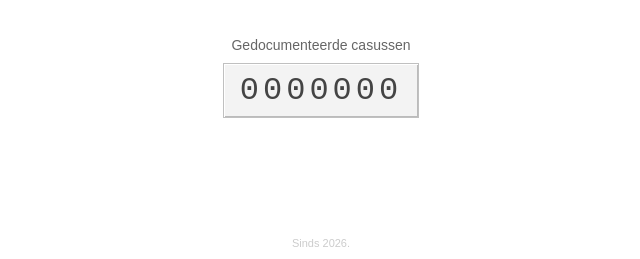
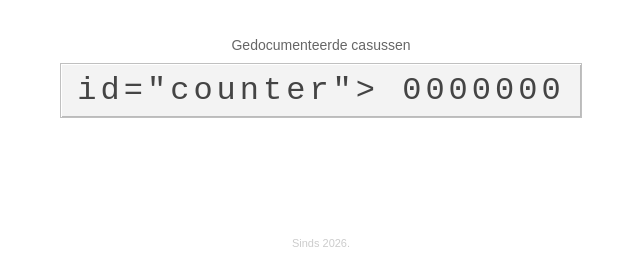
Before and after one commit to UpperCamelCase/slowclap, a plain HTML site: page index.html in a window 1280 px wide. Shown: the part 541-800 px from the top of the page, without its empty margins (319-959 px from the left). Drawn offline with Linux system fonts and the light colour scheme.

Commit message:
Fix HTML encoding issues in index.html

```diff
--- a/index.html
+++ b/index.html
@@ -90,7 +90,7 @@
     <div class="counter">
         <div class="label">Gedocumenteerde casussen</div>
 
-        <div class="number">
+        <div class="number"> id="counter">
             0000000
         </div>
     </div>
```
